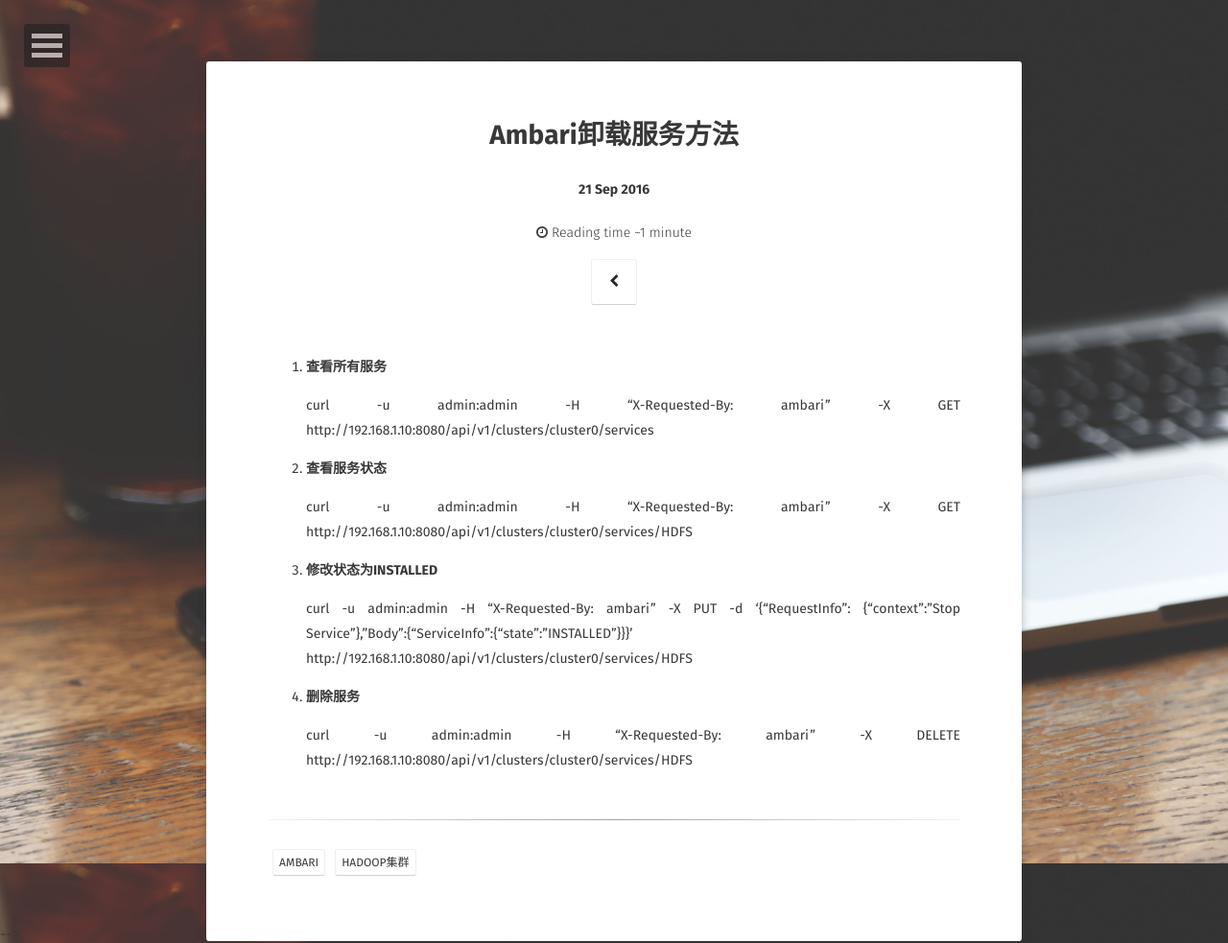
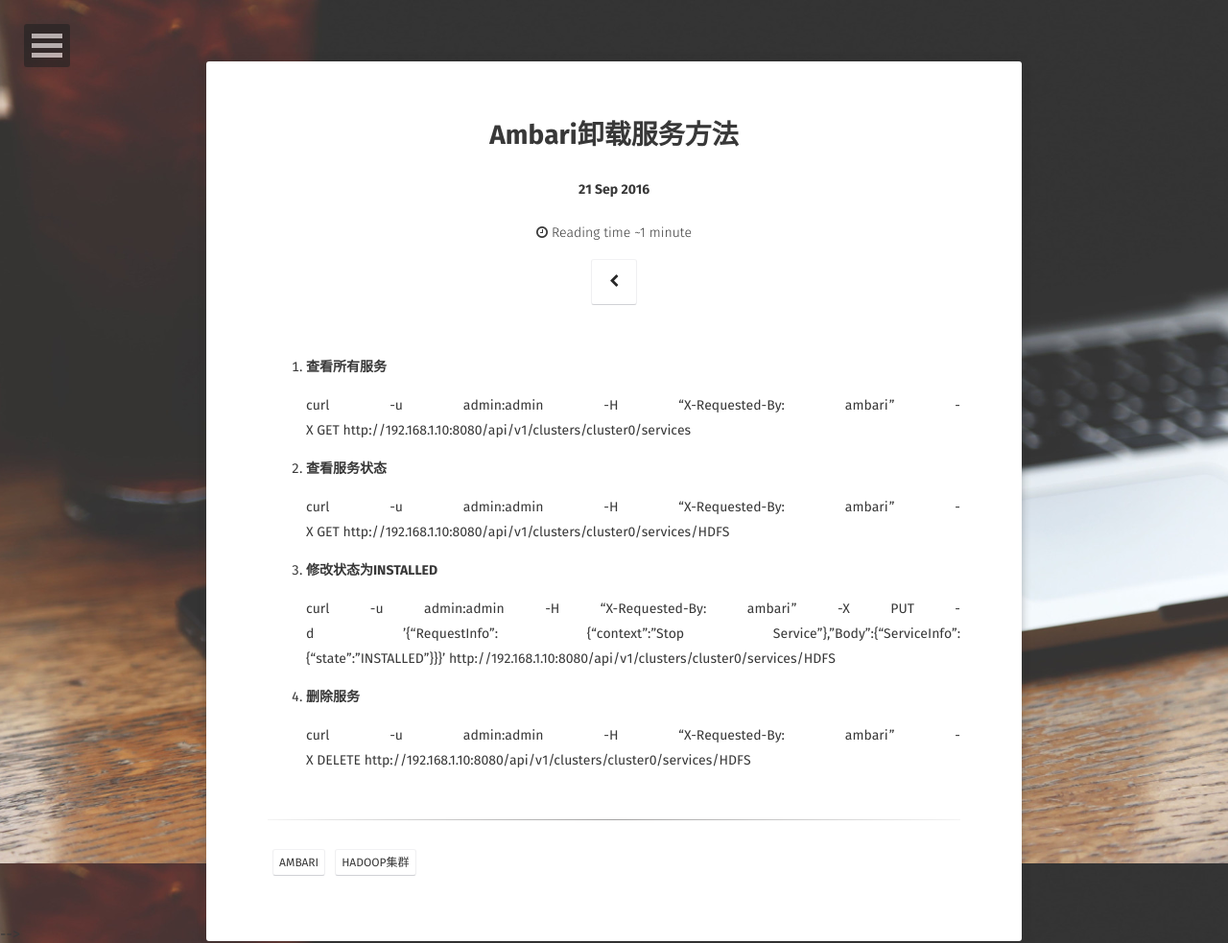
Before and after one commit to xiaobailong/gaoqingyue.github.io, a Jekyll site: the page built from _posts/2016-09-21-Ambari卸载服务方法.md, in a window 1280 px wide. Shown: the whole page at 96% size. Built offline with Jekyll 4.4.1, drawn with Linux system fonts in a browser that asks for light colours; some web fonts are replaced; comment, search, counter and statistics services are not loaded; part of the change alters nothing that is shown.

```diff
--- a/_posts/2016-09-21-Ambari卸载服务方法.md
+++ b/_posts/2016-09-21-Ambari卸载服务方法.md
@@ -9,16 +9,16 @@ comments: true
 
 1. **查看所有服务**
 
-	curl -u admin:admin -H "X-Requested-By: ambari" -X GET http://192.168.1.10:8080/api/v1/clusters/cluster0/services
+	curl&nbsp;-u&nbsp;admin:admin&nbsp;-H&nbsp;"X-Requested-By:&nbsp;ambari"&nbsp;-X&nbsp;GET&nbsp;http://192.168.1.10:8080/api/v1/clusters/cluster0/services
 
 2. **查看服务状态**
 
-	curl -u admin:admin -H "X-Requested-By: ambari" -X GET http://192.168.1.10:8080/api/v1/clusters/cluster0/services/HDFS
+	curl&nbsp;-u&nbsp;admin:admin&nbsp;-H&nbsp;"X-Requested-By:&nbsp;ambari"&nbsp;-X&nbsp;GET&nbsp;http://192.168.1.10:8080/api/v1/clusters/cluster0/services/HDFS
 
 3. **修改状态为INSTALLED**
 
-	curl -u admin:admin -H "X-Requested-By: ambari" -X PUT -d '{"RequestInfo": {"context":"Stop Service"},"Body":{"ServiceInfo":{"state":"INSTALLED"}}}' http://192.168.1.10:8080/api/v1/clusters/cluster0/services/HDFS
+	curl&nbsp;-u&nbsp;admin:admin&nbsp;-H&nbsp;"X-Requested-By:&nbsp;ambari"&nbsp;-X&nbsp;PUT&nbsp;-d&nbsp;'{"RequestInfo":&nbsp;{"context":"Stop&nbsp;Service"},"Body":{"ServiceInfo":{"state":"INSTALLED"}}}'&nbsp;http://192.168.1.10:8080/api/v1/clusters/cluster0/services/HDFS
 
 4. **删除服务**
 
-	curl -u admin:admin -H "X-Requested-By: ambari" -X DELETE http://192.168.1.10:8080/api/v1/clusters/cluster0/services/HDFS
+	curl&nbsp;-u&nbsp;admin:admin&nbsp;-H&nbsp;"X-Requested-By:&nbsp;ambari"&nbsp;-X&nbsp;DELETE&nbsp;http://192.168.1.10:8080/api/v1/clusters/cluster0/services/HDFS
```
